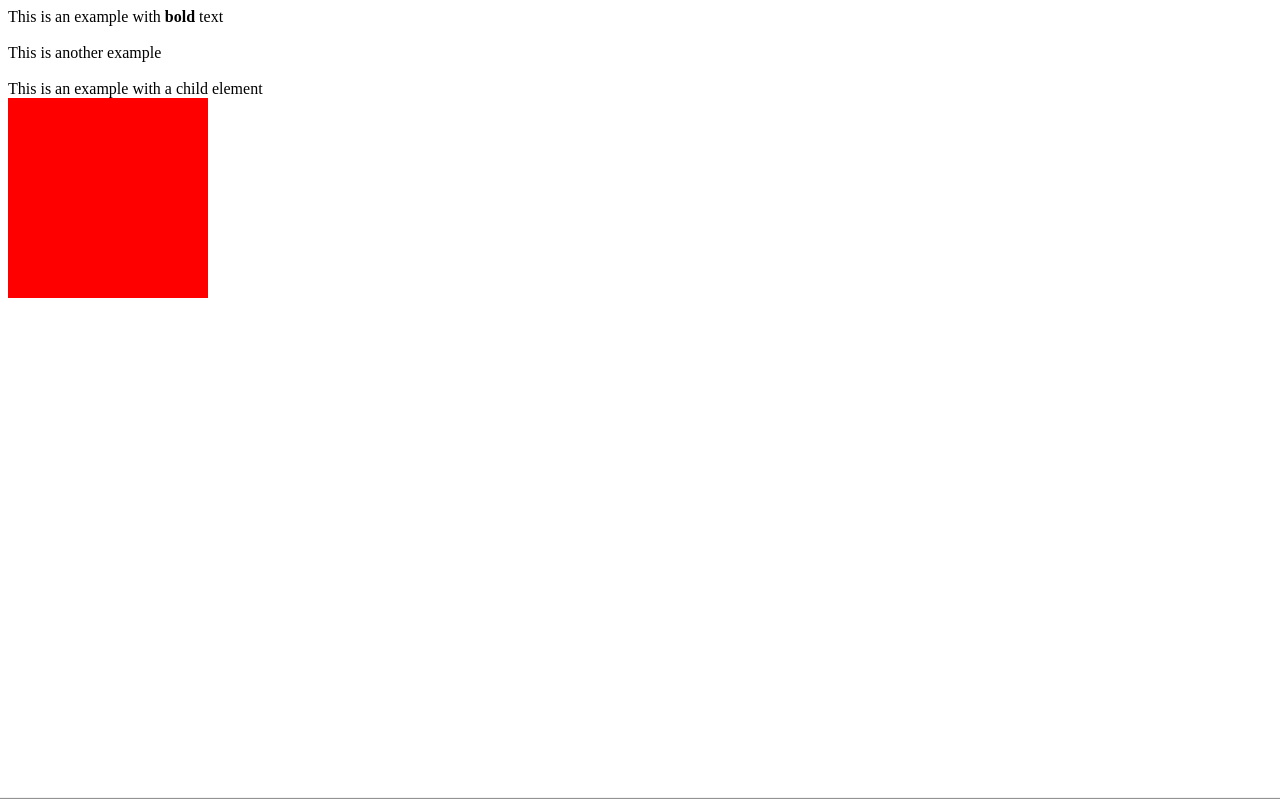
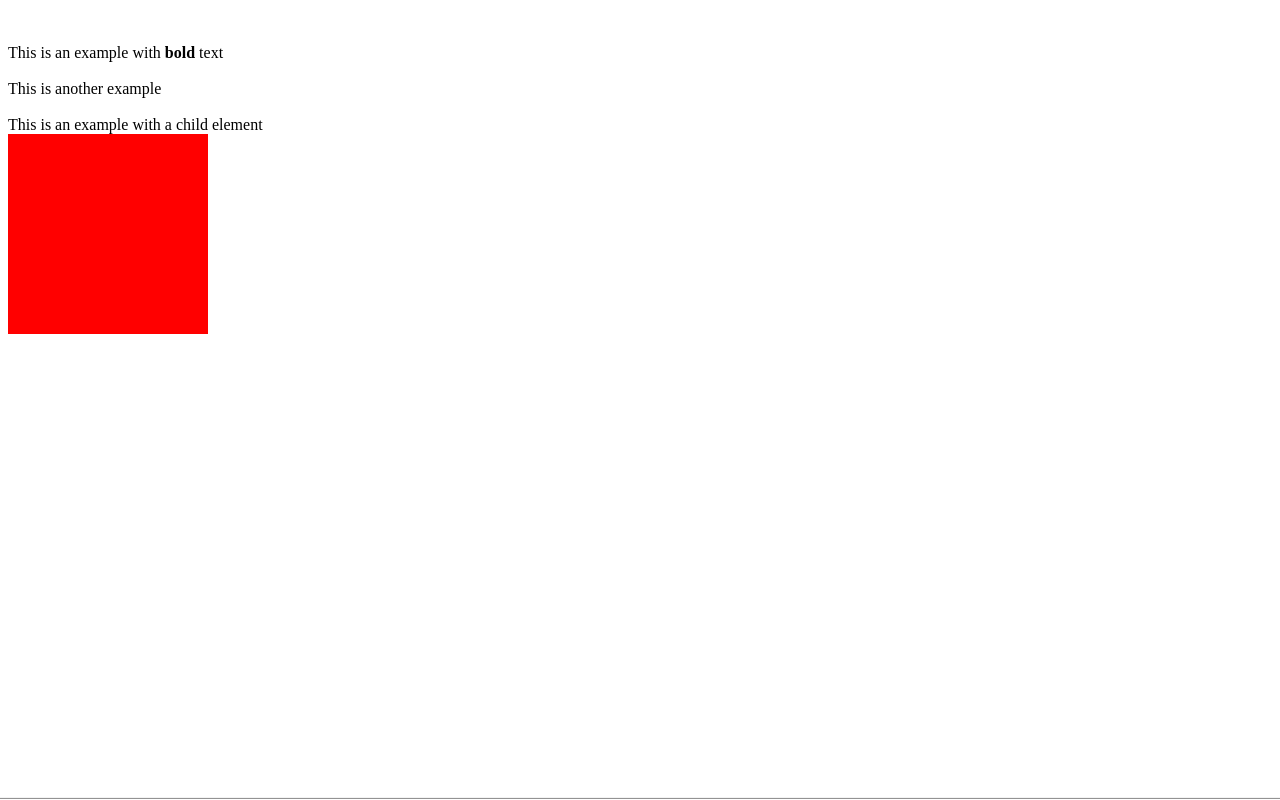
Before and after one commit to abehaskins/wysker, a plain HTML site: page wysk_test.htm in a window 1280 px wide. Drawn offline with nearby package versions, Linux system fonts and the light colour scheme.

Commit message:
Updated test page

```diff
--- a/wysk_test.htm
+++ b/wysk_test.htm
@@ -21,7 +21,7 @@ $(document).ready(function() {
 
 </head>
 
-<body>
+<body><br /><br />
 <div wysker-id="section1" style="float: left;">
 This is an example with <b>bold</b> text
 </div>
```
